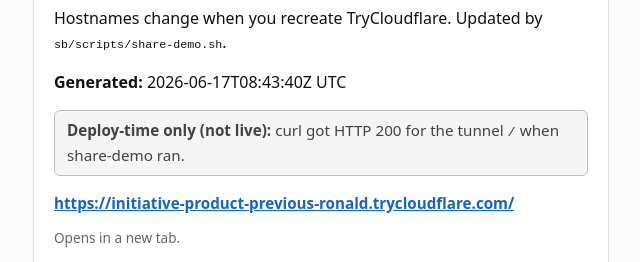
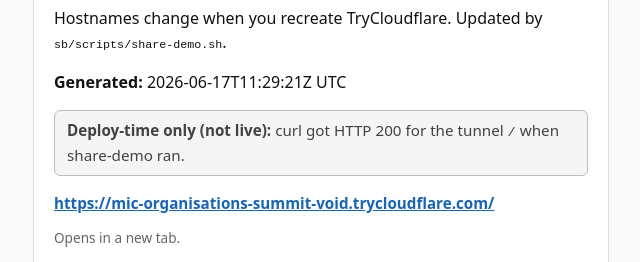
Before and after one commit to psycho789/sb-tunnel, a plain HTML site: page index.html in a window 1280 px wide. Shown: the part 138-400 px from the top of the page, without its empty margins (319-959 px from the left). Drawn offline with Linux system fonts and the light colour scheme; no server answers.

Commit message:
share-demo tunnel 2026-06-17T11:29:21Z

```diff
--- a/index.html
+++ b/index.html
@@ -25,10 +25,10 @@
   <div class="card">
     <h1>SizeNova tunnel</h1>
     <p>Hostnames change when you recreate TryCloudflare. Updated by <code>sb/scripts/share-demo.sh</code>.</p>
-    <p><strong>Generated:</strong> 2026-06-17T08:43:40Z UTC</p>
+    <p><strong>Generated:</strong> 2026-06-17T11:29:21Z UTC</p>
     <p class="badge meta"><strong>Deploy-time only (not live):</strong> curl got HTTP 200 for the tunnel <code>/</code> when share-demo ran.</p>
     <p class="tunnel-url">
-      <a href="https://initiative-product-previous-ronald.trycloudflare.com/" target="_blank" rel="noopener noreferrer">https://initiative-product-previous-ronald.trycloudflare.com/</a>
+      <a href="https://mic-organisations-summit-void.trycloudflare.com/" target="_blank" rel="noopener noreferrer">https://mic-organisations-summit-void.trycloudflare.com/</a>
     </p>
     <p class="muted" style="font-size:0.85rem;color:#666;">Opens in a new tab.</p>
     <div class="live">
@@ -44,7 +44,7 @@
   </footer>
   <script>
 (function () {
-  const WEB = "https://initiative-product-previous-ronald.trycloudflare.com";
+  const WEB = "https://mic-organisations-summit-void.trycloudflare.com";
 
   function setWeb(text, ok) {
     const el = document.getElementById("live-web");
```
